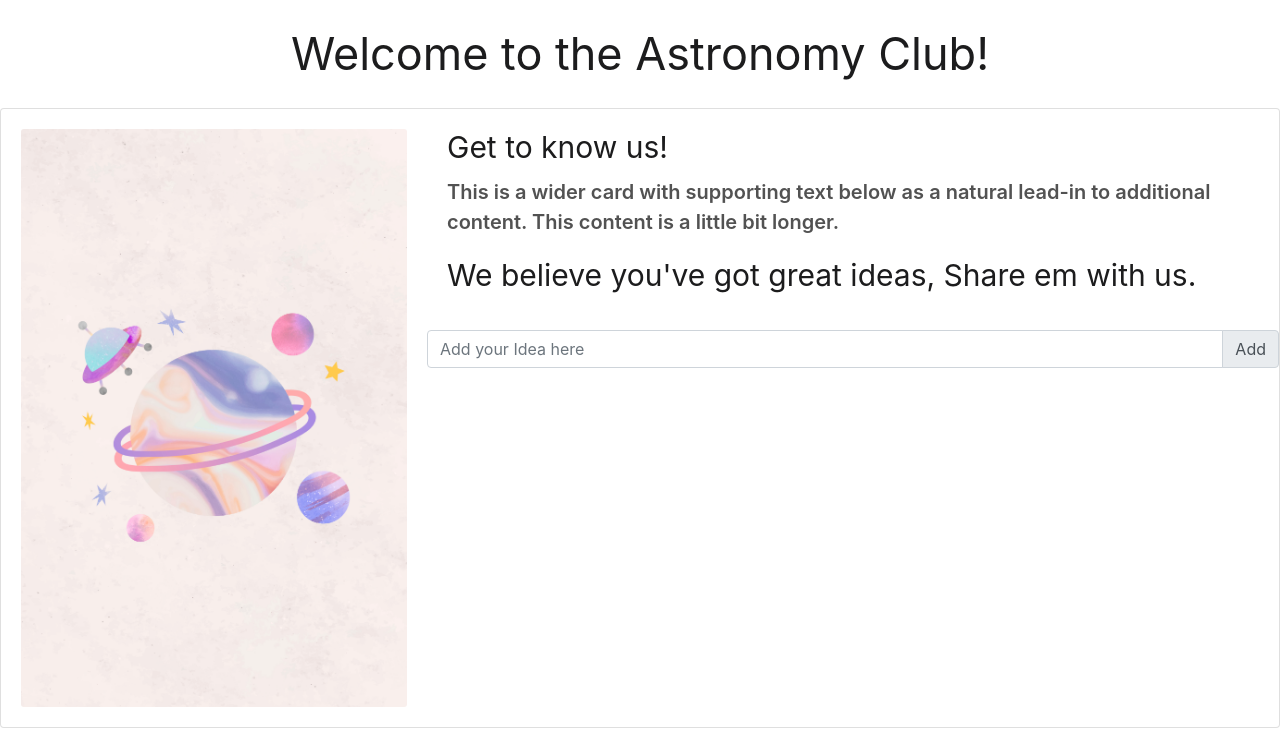
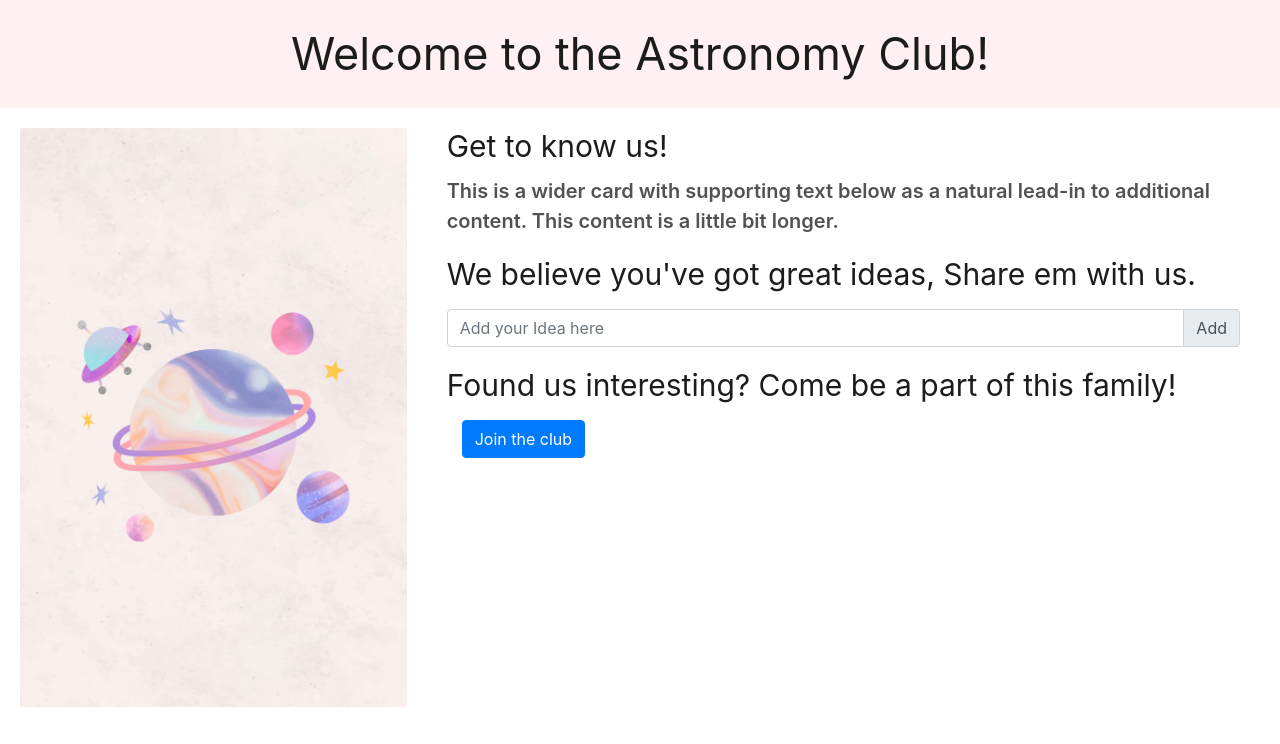
Before and after one commit to sree1532002/codher_hackathon, a PHP site: page /club1.php in a window 1280 px wide. Shown: the part 82-826 px from the top of the page. After the commit the page ends 789 px from the top, so only its background shows below. Run offline with PHP 8.4, Linux system fonts and the light colour scheme; some libraries are stand-ins or nearby versions.

Commit message:
Join club

```diff
--- a/club1.php
+++ b/club1.php
@@ -57,14 +57,16 @@
           <div class = "ideas">
             <div class = "card-title">We believe you've got great ideas, Share em with us.</div>
           </div>
-      </div>
-
           <div class="input-group mb-3">
             <input type="text" class="form-control" placeholder="Add your Idea here" aria-label="Recipient's idea" aria-describedby="basic-addon2">
             <div class="input-group-append">
             <span class="input-group-text" id="basic-addon2">Add</span>
           </div>
           </div>
+          <div class = "card-title">Found us interesting? Come be a part of this family!</div>
+          <div class = "logbtn col-md-12"><button type="submit" class="btn btn-primary" name = "login">Join the club</button></div>
+        </div>
+      </div>
     </div>
   </div>
   </body>
--- a/clubs.css
+++ b/clubs.css
@@ -5,6 +5,7 @@
     padding-top: 20px;
     padding-bottom: 20px;
     color: #1c1c1d;
+    background-color: #fff0f2;
 }
 .about{
 padding: 30px;
@@ -23,6 +24,9 @@ font-size: x-large;
     text-decoration: none;
     display: inline-block;
 }
+.card {
+    border: none!important;
+}
 .card-title{
     text-align: left;
     font-size: 30px;
@@ -38,3 +42,6 @@ font-size: x-large;
 .col-md-4 {
     padding: 20px!important;
 }
+.input-group{
+    padding-right: 20px!important;
+}
```
Lines whose indentation alone changed are shown as unchanged.
